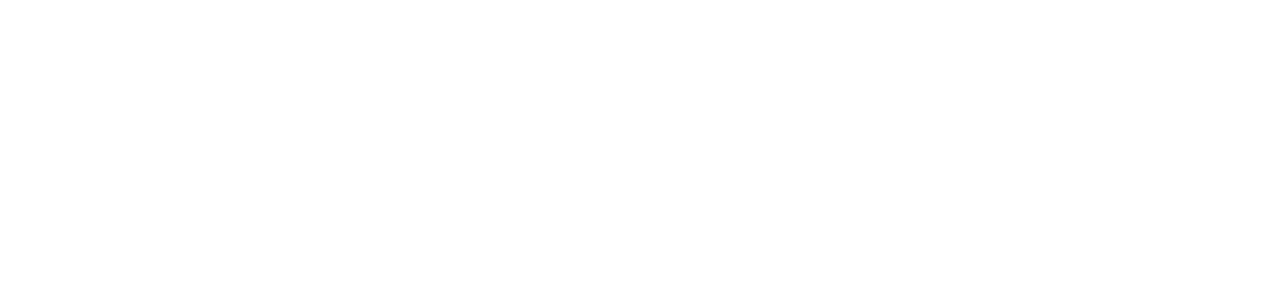
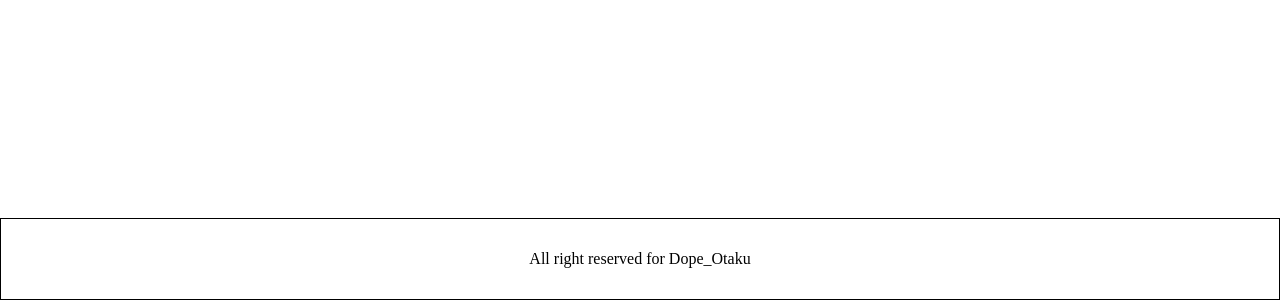
Before and after one commit to Dope-Otaku/React_learning, a React (Vite) app in the folder learn/: page /about in a window 1280 px wide. Shown: the part 1429-1729 px from the top of the page. Before the commit the page ends 847 px from the top, so only its background shows below. Built offline with nearby package versions, Linux system fonts and the light colour scheme.

Commit message:
added a footer just for clarity

```diff
--- a/learn/src/App.css
+++ b/learn/src/App.css
@@ -29,3 +29,13 @@
   width: 100%;
   height: 100vh;
 }
+
+
+footer{
+  border: 1px solid black;
+  margin-top: 100vh;
+  justify-content: center;
+  align-items: center;
+  display: flex;
+  height: 10vh;
+}
--- a/learn/src/App.jsx
+++ b/learn/src/App.jsx
@@ -4,6 +4,7 @@
 import About from "./learning_comp/Routing/About";
 import Contact from "./learning_comp/Routing/Contact";
 import { BrowserRouter, Route, Routes } from "react-router-dom";
+import Footer from "./learning_comp/Footer";
 // import Props from "./learning_comp/Props";
 // import Home from "./learning_comp/Home";
 // import TodoL from "./learning_comp/Todo/TodoL";
@@ -17,11 +18,12 @@
       {/* <Props /> */}
 
       <Routes>
-        <Route path="/" element={<Main />}/>
-        <Route path="/contact" element={<Contact />}/>
-        <Route path="/about" element={<About />}/>
+        <Route path="/" element={<Main />} />
+        <Route path="/contact" element={<Contact />} />
+        <Route path="/about" element={<About />} />
       </Routes>
 
+      <Footer />
     </BrowserRouter>
   );
 }
--- /dev/null
+++ b/learn/src/learning_comp/Footer.jsx
@@ -0,0 +1,13 @@
+import "../App.css";
+
+const Footer = () => {
+  return (
+    <>
+      <footer>
+        <span>All right reserved for Dope_Otaku</span>
+      </footer>
+    </>
+  );
+};
+
+export default Footer;
```
